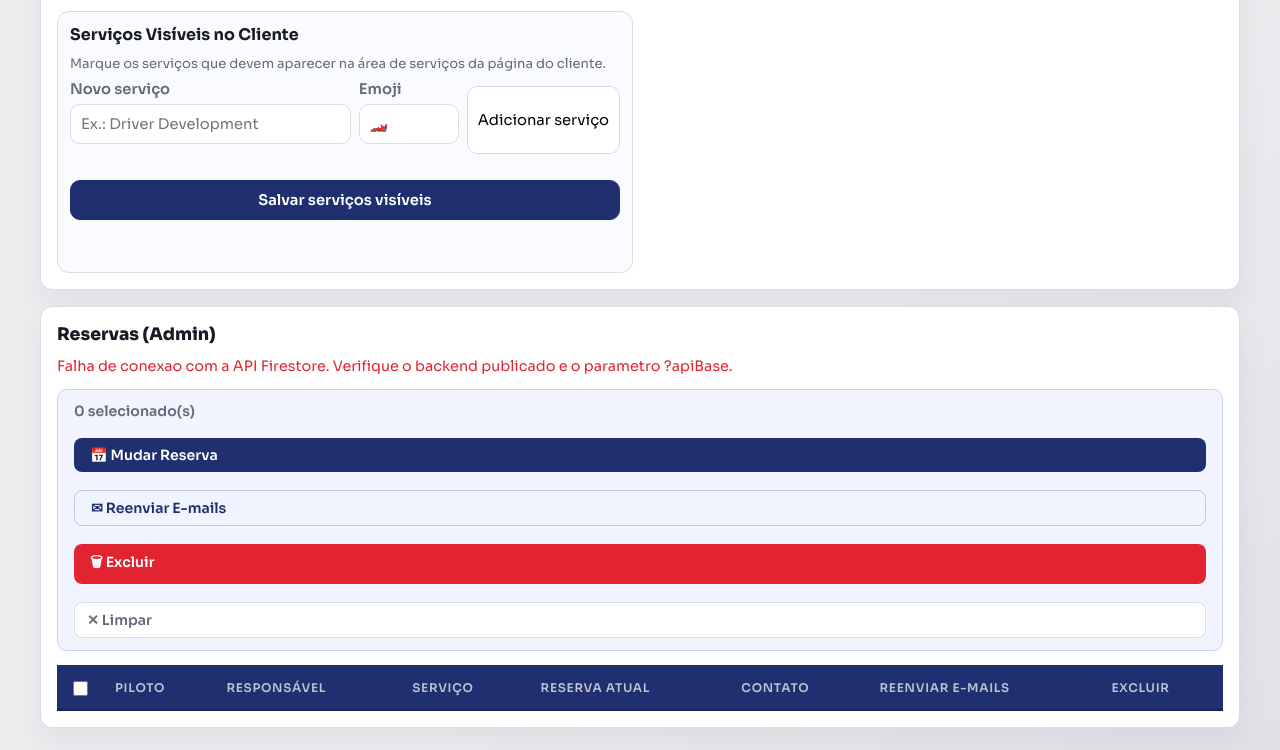
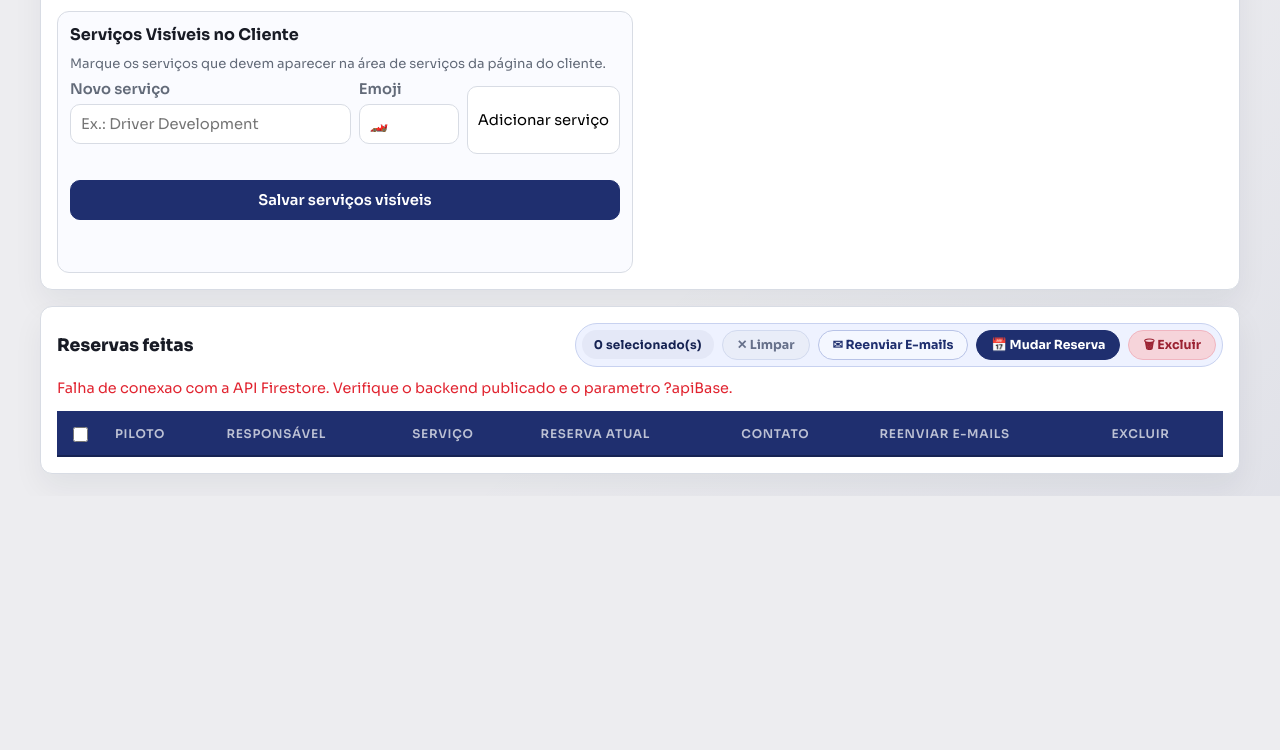
Before and after one commit to UraceUs/CALENDARTESTURACE, a website: page public/Admin.html in a window 1280 px wide. Shown: the part 804-1554 px from the top of the page. After the commit the page ends 1300 px from the top, so only its background shows below. Drawn offline with Linux system fonts and the light colour scheme; no server answers.

Commit message:
style: caixa de acoes estilo toolbar compacta inspirada no layout de referencia

```diff
--- a/public/Admin.html
+++ b/public/Admin.html
@@ -602,6 +602,104 @@
       margin-top: 0;
     }
 
+    .reservations-head {
+      display: flex;
+      align-items: center;
+      justify-content: space-between;
+      gap: 10px;
+      margin-bottom: 12px;
+      flex-wrap: wrap;
+    }
+
+    .reservations-head h2 {
+      margin: 0;
+    }
+
+    .actions-box {
+      display: flex;
+      align-items: center;
+      gap: 8px;
+      flex-wrap: wrap;
+      padding: 6px;
+      border-radius: 999px;
+      background: #eef2ff;
+      border: 1px solid #c8d2f0;
+    }
+
+    .actions-count {
+      display: inline-flex;
+      align-items: center;
+      padding: 7px 12px;
+      border-radius: 999px;
+      background: #e4e8f7;
+      color: var(--brand-strong);
+      font-size: 0.75rem;
+      font-weight: 700;
+      letter-spacing: 0.02em;
+      white-space: nowrap;
+    }
+
+    .actions-btn {
+      width: auto;
+      margin-top: 0;
+      display: inline-flex;
+      align-items: center;
+      justify-content: center;
+      gap: 6px;
+      padding: 8px 14px;
+      border-radius: 999px;
+      border: 1px solid #b8c3e7;
+      background: #f4f7ff;
+      color: var(--brand);
+      font-size: 0.78rem;
+      font-weight: 700;
+      line-height: 1;
+      white-space: nowrap;
+    }
+
+    .actions-btn:hover:not(:disabled) {
+      background: #e8eeff;
+      border-color: #9eaddc;
+    }
+
+    .actions-btn.primary {
+      background: var(--brand);
+      border-color: var(--brand);
+      color: #fff;
+    }
+
+    .actions-btn.primary:hover:not(:disabled) {
+      background: var(--brand-strong);
+      border-color: var(--brand-strong);
+    }
+
+    .actions-btn.danger {
+      background: #f6d4da;
+      border-color: #f0b5c0;
+      color: #9b2232;
+    }
+
+    .actions-btn.danger:hover:not(:disabled) {
+      background: #f0c2cb;
+      border-color: #e59cac;
+    }
+
+    .actions-btn.ghost {
+      background: #e9edf8;
+      border-color: #d2daef;
+      color: #66708a;
+    }
+
+    .actions-btn.ghost:hover:not(:disabled) {
+      background: #dee5f5;
+      border-color: #c2cde8;
+    }
+
+    .actions-btn:disabled {
+      opacity: 0.5;
+      cursor: not-allowed;
+    }
+
     @media (max-width: 980px) {
       .header {
         flex-direction: column;
@@ -619,6 +717,15 @@
       .move-controls {
         grid-template-columns: 1fr;
         min-width: auto;
+      }
+
+      .actions-box {
+        width: 100%;
+        border-radius: 12px;
+      }
+
+      .actions-btn {
+        flex: 1 1 auto;
       }
     }
   </style>
@@ -741,15 +848,17 @@
       </section>
 
       <section class="card">
-        <h2>Reservas (Admin)</h2>
+        <div class="reservations-head">
+          <h2>Reservas feitas</h2>
+          <div id="bulkActionsBar" class="actions-box">
+            <span id="bulkCount" class="actions-count">0 selecionado(s)</span>
+            <button type="button" id="bulkClearBtn" class="actions-btn ghost">✕ Limpar</button>
+            <button type="button" id="bulkResendBtn" class="actions-btn">✉ Reenviar E-mails</button>
+            <button type="button" id="bulkMoveBtn" class="actions-btn primary">📅 Mudar Reserva</button>
+            <button type="button" id="bulkDeleteBtn" class="actions-btn danger">🗑 Excluir</button>
+          </div>
+        </div>
         <p class="feedback" id="reservationsFeedback" aria-live="polite"></p>
-        <div id="bulkActionsBar" style="display:flex; align-items:center; gap:12px; margin-bottom:14px; padding:12px 16px; background:#f2f5ff; border:1px solid #c5d0ee; border-radius:10px; flex-wrap:wrap;">
-          <span id="bulkCount" style="font-size:0.88rem; font-weight:600; color:var(--muted); white-space:nowrap; margin-right:4px;">0 selecionado(s)</span>
-          <button type="button" id="bulkMoveBtn" class="btn-primary" style="display:inline-flex; align-items:center; gap:6px; padding:8px 16px; font-size:0.88rem; border-radius:8px; border:none; cursor:pointer; white-space:nowrap;">📅 Mudar Reserva</button>
-          <button type="button" id="bulkResendBtn" style="display:inline-flex; align-items:center; gap:6px; padding:8px 16px; font-size:0.88rem; font-weight:600; border-radius:8px; border:1px solid #b9c7ee; background:#eff4ff; color:var(--brand); cursor:pointer; white-space:nowrap;">✉ Reenviar E-mails</button>
-          <button type="button" id="bulkDeleteBtn" class="btn-danger" style="display:inline-flex; align-items:center; gap:6px; padding:8px 16px; font-size:0.88rem; border-radius:8px; border:none; cursor:pointer; white-space:nowrap;">🗑 Excluir</button>
-          <button type="button" id="bulkClearBtn" style="display:inline-flex; align-items:center; gap:4px; padding:8px 12px; font-size:0.88rem; font-weight:600; border-radius:8px; border:1px solid var(--line); background:#fff; color:var(--muted); cursor:pointer; white-space:nowrap; margin-left:auto;">✕ Limpar</button>
-        </div>
 
         <!-- Modal Mudar Reserva -->
         <div id="moveModal" style="display:none; position:fixed; inset:0; background:rgba(0,0,0,0.45); z-index:1000; align-items:center; justify-content:center;">
```
